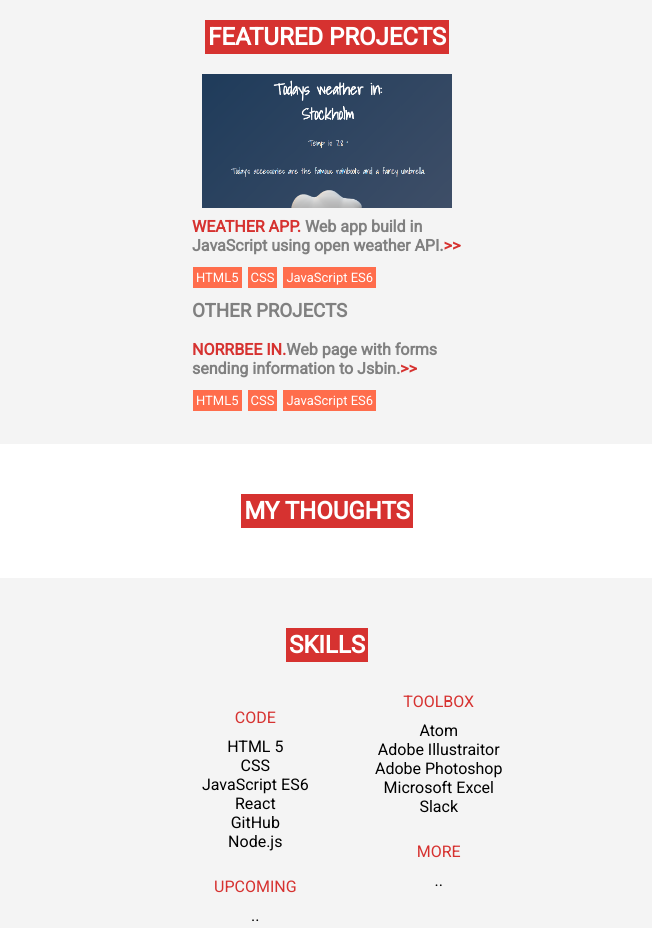
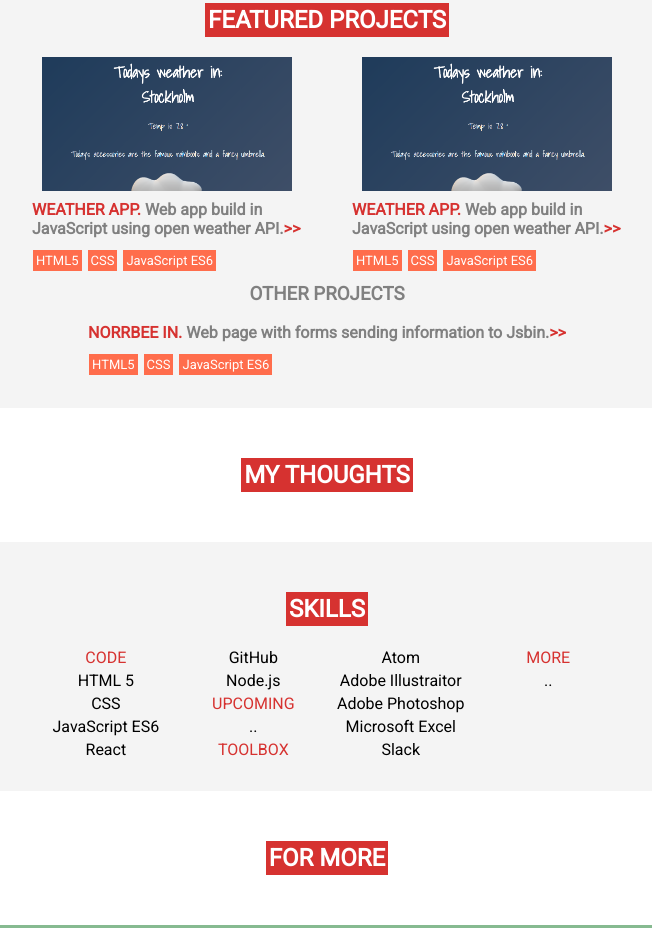
Before and after one commit to Sara-Borgstrom/Portfolio, a plain HTML site: page index.html in a window 1280 px wide. Shown: the part 834-1762 px from the top of the page, without its empty margins (313-965 px from the left). Drawn offline with Linux system fonts and the light colour scheme.

Commit message:
updates with featured box and lists

```diff
--- a/index.html
+++ b/index.html
@@ -22,11 +22,11 @@
       <h1 class="head-h1">frontend <br> developer</h1>
       <h2 class="head-h2">+pattern maker</h2>
     </section>
-
-  </header>
     <section class="me-pic">
       <img class="me" src="me-pic.jpg" alt="profile picture">
     </section>
+  </header>
+
   <main>
     <article class="blocks">
       <p class="text"> <img src="plutt.png" alt="plutt" style="width: 30px;"> Hi! I'm a patternmaker with textile as my second nature. I have experiance from the security business. I aslo have skills in frontend development. I love problem solving and am very crative.
@@ -38,27 +38,38 @@
     </section>
     <section class="blocks">
       <h2 class="main-h2">FEATURED PROJECTS</h2>
+      <section class="withpic-box">
+        <article class="article-whitpic">
           <img class="featured-img" src="weather.PNG" alt="weather app">
+          <h4><span class="red">WEATHER APP.</span> Web app build in JavaScript using open weather API.<a class="red" href="https://weather-sara.netlify.com">>></a></h4>
+          <ul class="skills">
+            <li class="skill-item">HTML5</li>
+            <li class="skill-item">CSS</li>
+            <li class="skill-item">JavaScript ES6</li>
+          </ul>
+        </article>
+        <article class="article-whitpic">
+          <img class="featured-img" src="weather.PNG" alt="weather app">
+          <h4><span class="red">WEATHER APP.</span> Web app build in JavaScript using open weather API.<a class="red" href="https://weather-sara.netlify.com">>></a></h4>
+          <ul class="skills">
+            <li class="skill-item">HTML5</li>
+            <li class="skill-item">CSS</li>
+            <li class="skill-item">JavaScript ES6</li>
+          </ul>
+        </article>
+      </section>
+      <h3>OTHER PROJECTS</h3>
+      <section class="article-box">
         <article class="short-text">
-        <h4><span class="red">WEATHER APP.</span> Web app build in JavaScript using open weather API.<a class="red" href="https://weather-sara.netlify.com">>></a></h4>
-
-
+          <h4><span class="red">NORRBEE IN.</span> Web page with forms sending information to Jsbin.<a class="red" href="https://norrbeein.netlify.com">>></a></h4>
           <ul class="skills">
             <li class="skill-item">HTML5</li>
             <li class="skill-item">CSS</li>
             <li class="skill-item">JavaScript ES6</li>
           </ul>
 
-        <h3>OTHER PROJECTS</h3>
-        <h4><span class="red">NORRBEE IN.</span>Web page with forms sending information to Jsbin.<a class="red" href="https://norrbeein.netlify.com">>></a></h4>
-
-
-        <ul class="skills">
-          <li class="skill-item">HTML5</li>
-          <li class="skill-item">CSS</li>
-          <li class="skill-item">JavaScript ES6</li>
-        </ul>
         </article>
+      </section>
     </section>
     <section class="blocks">
       <h2 class="main-h2">MY THOUGHTS</h2>
--- a/style.css
+++ b/style.css
@@ -67,17 +67,16 @@ header {
   display: flex;
   justify-content: flex-end;
   margin: 0px 25px;
-  margin-top: -110px;
+  margin-top: 105px;
   position: sticky;
 }
 
 .me {
   width: 115px;
-  height: auto;
-  object-fit: cover;
   border: 3px solid white;
   border-radius: 50%;
-  margin: 3px
+  margin: 0px 25px;
+  margin-bottom: -15px;
 }
 
 .text {
@@ -115,11 +114,28 @@ header {
   width: 250px;
 }
 
+.withpic-box {
+  display: flex;
+  flex-direction: column;
+}
+
+.article-whitpic {
+  color: grey;
+  width: 320px;
+  display: flex;
+  align-items: center;
+  flex-direction: column;
+  text-align: left;
+}
+
+.article-box {
+  display: flex;
+  flex-direction: column;
+}
+
 .short-text {
   color: grey;
   width: 320px;
-  display: flex;
-  flex-direction: column;
   text-align: left;
 }
 
@@ -129,7 +145,7 @@ h4 {
 }
 
 h3 {
-  align-self: flex-start;
+  color: gray;
   margin: 9px 25px;
 }
 
@@ -140,6 +156,7 @@ h3 {
   margin-left: 23px;
   margin-bottom: 0px;
   margin-top: 0px;
+  align-self: baseline;
 }
 
 .skill-item {
@@ -169,17 +186,27 @@ footer {
   color: white;
 }
 
+ul {
+  margin: 0;
+  padding: 0;
+}
+
+.skill-box {
+  justify-content: center;
+}
+
 .skill-list {
   display: flex;
   flex-direction: column;
   list-style: none;
   color: #D63230;
-  padding: 10px;
+  padding: 2px;
 }
 
 .skill-name {
   color: black;
   list-style: none;
+  padding: 2px;
 }
 
 .foot-h2 {
@@ -195,7 +222,13 @@ footer {
 @media (min-width: 650px) {
   .skill-box {
     flex-direction: row;
-    column-count: 2;
+    column-count: 4;
+  }
+  .withpic-box {
+    flex-direction: row;
+  }
+  .short-text {
+    width: 100%;
   }
 }
 
```
Lines whose indentation alone changed are shown as unchanged.
